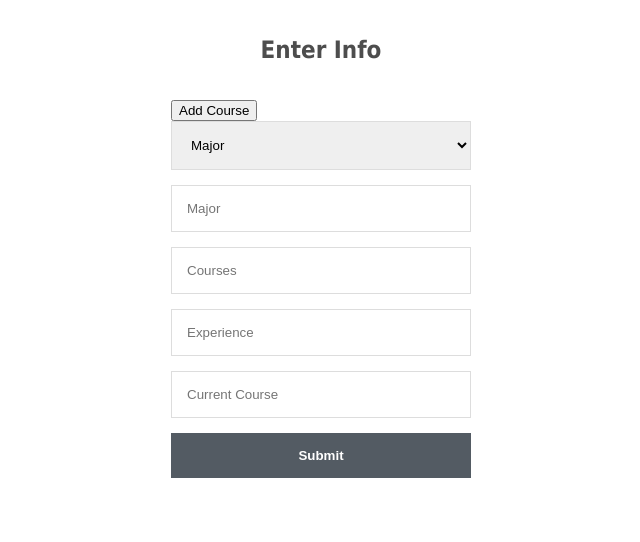
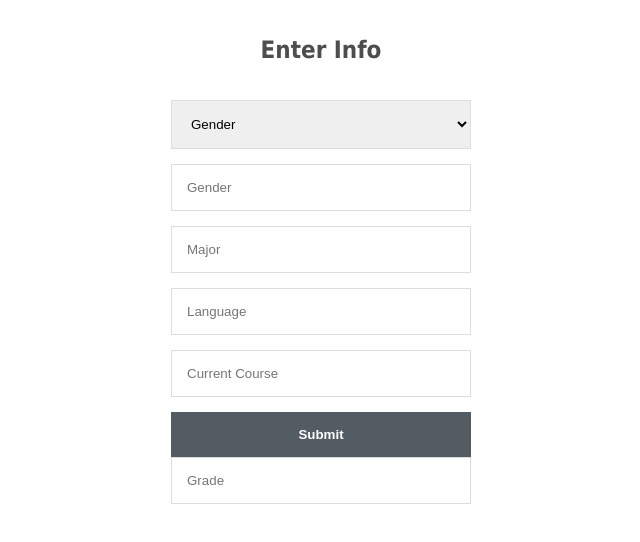
Before and after one commit to WingsL666/Partner-Up-With-Peers-PUP, a plain HTML site: page nodelogin/enterInfo.html in a window 1280 px wide. Shown: the whole page, without its empty margins (319-959 px from the left). Drawn offline with Linux system fonts and the light colour scheme.

Commit message:
Updated info to be added

```diff
--- a/nodelogin/enterInfo.html
+++ b/nodelogin/enterInfo.html
@@ -45,19 +45,21 @@
         <body>
             <div class="info-form">
                 <h1>Enter Info</h1>
-				<button onclick = "ex()"> Add Course </button>
+					<select name="box" type="box" onchange = "ex()">
+					<option value="Gender">Gender</option>
+					<option value="Major">Major</option>
+					<option value="Language">Language</option>
+					<option value="CurrentCourse" >Current Course</option>
+					<option value="Grade">Grade</option>
+				  </select>
+
                 <form action="auth" method="POST">
-                    <select name="box" type="box" onchange = "ex()">
-                        <option value="Major">Major</option>
-                        <option value="Courses">Courses</option>
-                        <option  value="Experience">Experience</option>
-                        <option value="CurrentCourse" >Current Course</option>
-                      </select>
+					<input id = "zero" type="text" name="gender" placeholder="Gender">
                     <input id = "one" type="text" name="major" placeholder="Major">
-					<input id = "two" type="text" name="courses" placeholder="Courses">
-					<input id = "three" type="text" name="experience" placeholder="Experience">
+					<input id = "three" type="text" name="Language" placeholder="Language">
 					<input id = "four" type="text" name="currentcourse" placeholder="Current Course">
                     <input type="submit" name = "submit" placeholder="Submit" required>
+					<input id = "two" type="text" name="grade" placeholder="Grade">
                 </form>
             </div>
             <script>
```
